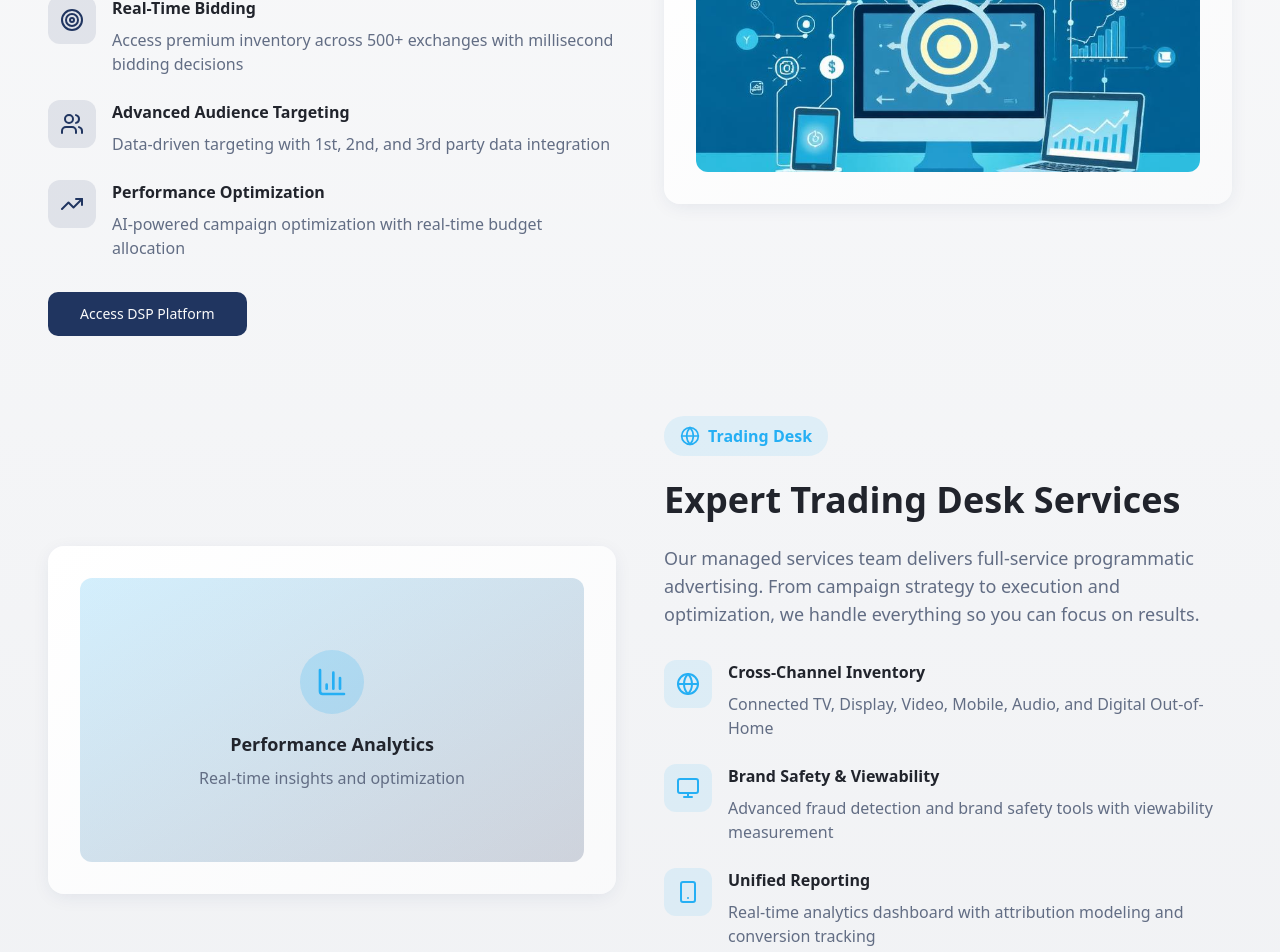
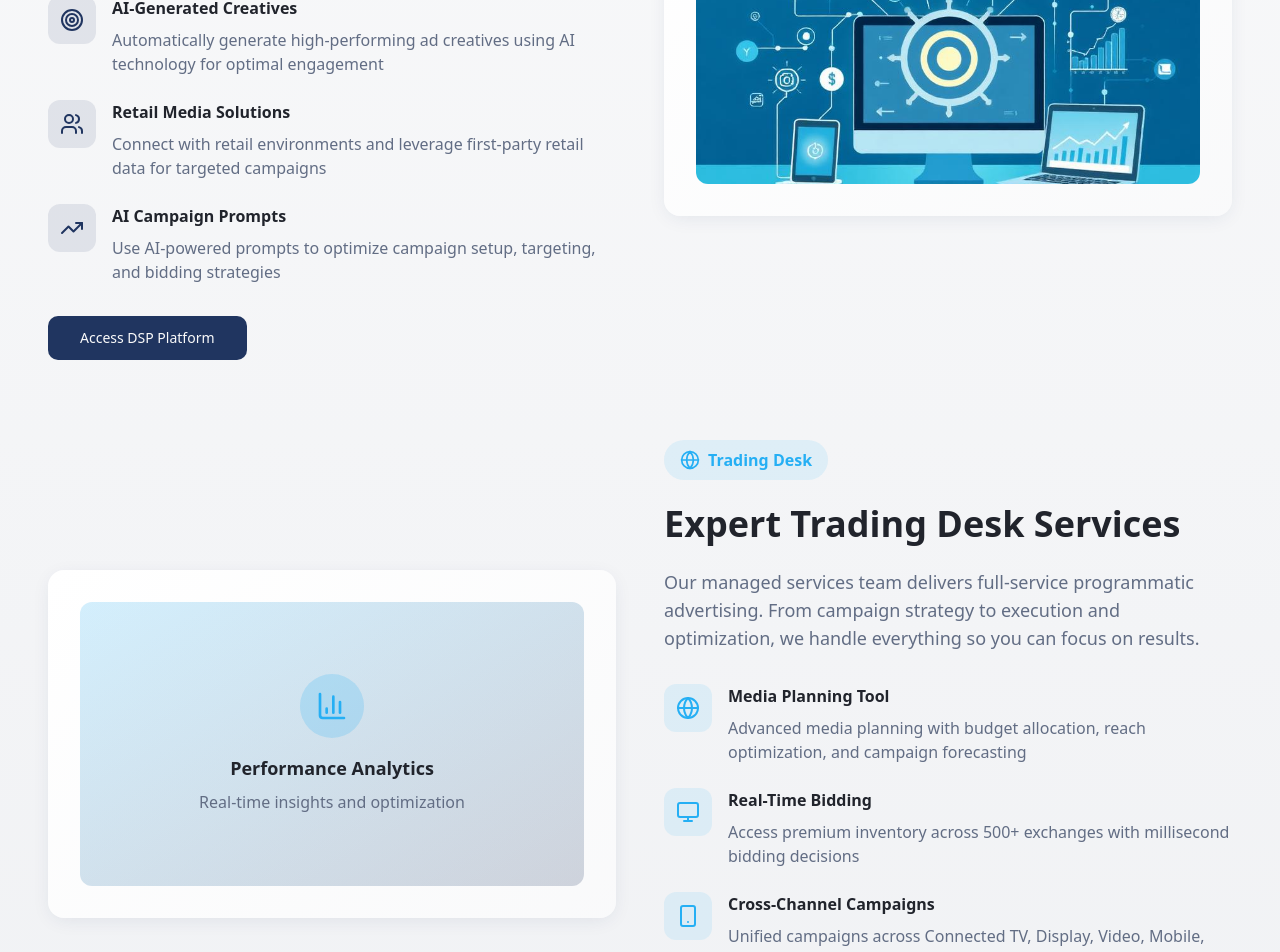
Before and after one commit to AJ2025dev/audience-street-revamp, a React (Vite) app: page / in a window 1280 px wide. Shown: the part 1320-2272 px from the top of the page. Built offline with nearby package versions, Linux system fonts and the light colour scheme.

Commit message:
Add DSP features to website
Incorporate features from dsp.theaudiencestreet.ai, including Retail Media, AI generated creatives, AI prompt for campaigns, and a Media planning tool.

```diff
--- a/src/components/Services.tsx
+++ b/src/components/Services.tsx
@@ -6,36 +6,36 @@ const Services = () => {
   const dspFeatures = [
     {
       icon: Target,
-      title: "Real-Time Bidding",
-      description: "Access premium inventory across 500+ exchanges with millisecond bidding decisions"
+      title: "AI-Generated Creatives",
+      description: "Automatically generate high-performing ad creatives using AI technology for optimal engagement"
     },
     {
       icon: Users,
-      title: "Advanced Audience Targeting",
-      description: "Data-driven targeting with 1st, 2nd, and 3rd party data integration"
+      title: "Retail Media Solutions",
+      description: "Connect with retail environments and leverage first-party retail data for targeted campaigns"
     },
     {
       icon: TrendingUp,
-      title: "Performance Optimization",
-      description: "AI-powered campaign optimization with real-time budget allocation"
+      title: "AI Campaign Prompts",
+      description: "Use AI-powered prompts to optimize campaign setup, targeting, and bidding strategies"
     }
   ];
 
   const tradingFeatures = [
     {
       icon: Globe,
-      title: "Cross-Channel Inventory",
-      description: "Connected TV, Display, Video, Mobile, Audio, and Digital Out-of-Home"
+      title: "Media Planning Tool",
+      description: "Advanced media planning with budget allocation, reach optimization, and campaign forecasting"
     },
     {
       icon: Monitor,
-      title: "Brand Safety & Viewability",
-      description: "Advanced fraud detection and brand safety tools with viewability measurement"
+      title: "Real-Time Bidding",
+      description: "Access premium inventory across 500+ exchanges with millisecond bidding decisions"
     },
     {
       icon: Smartphone,
-      title: "Unified Reporting",
-      description: "Real-time analytics dashboard with attribution modeling and conversion tracking"
+      title: "Cross-Channel Campaigns",
+      description: "Unified campaigns across Connected TV, Display, Video, Mobile, Audio, and DOOH"
     }
   ];
 
```
